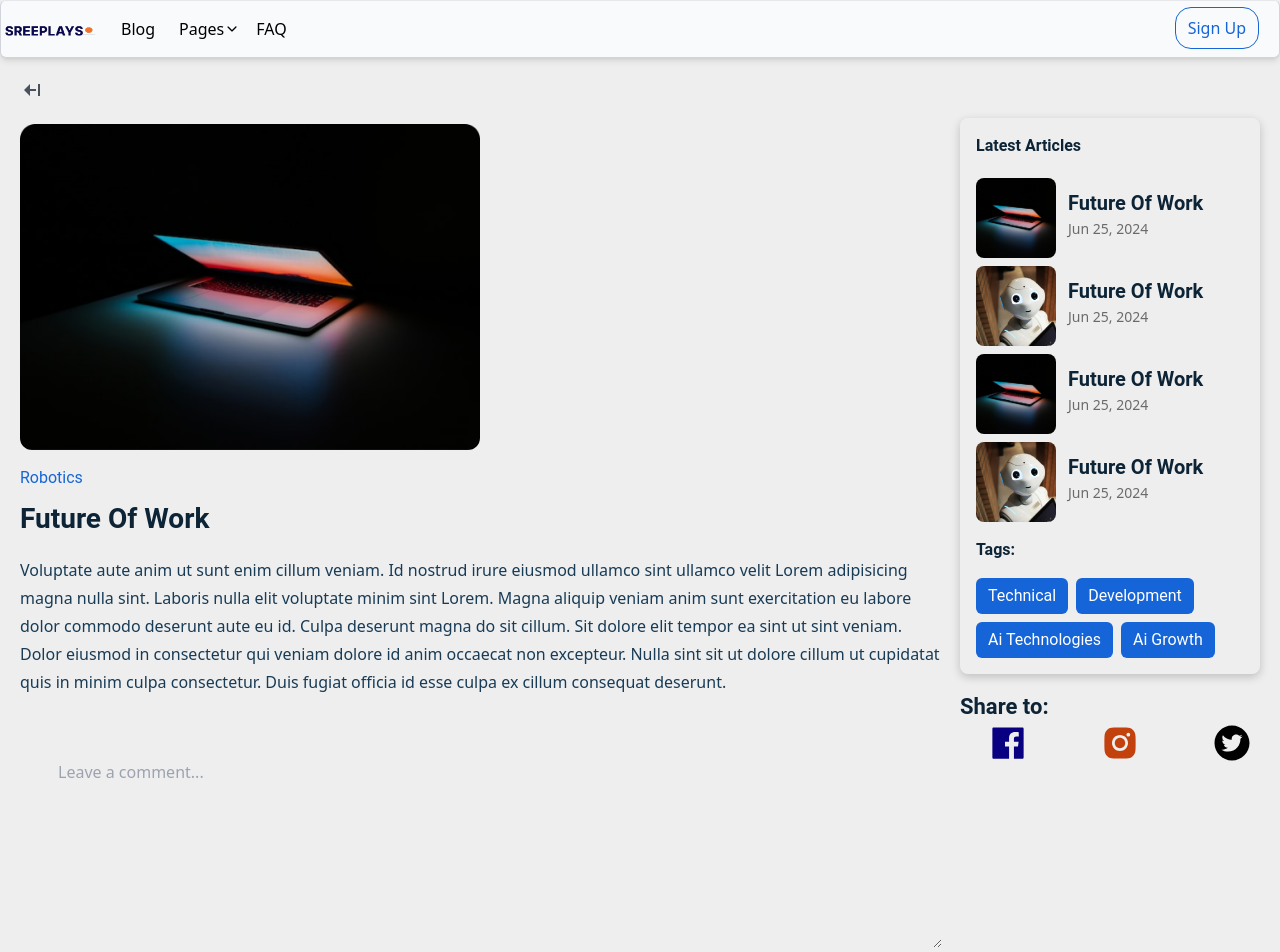
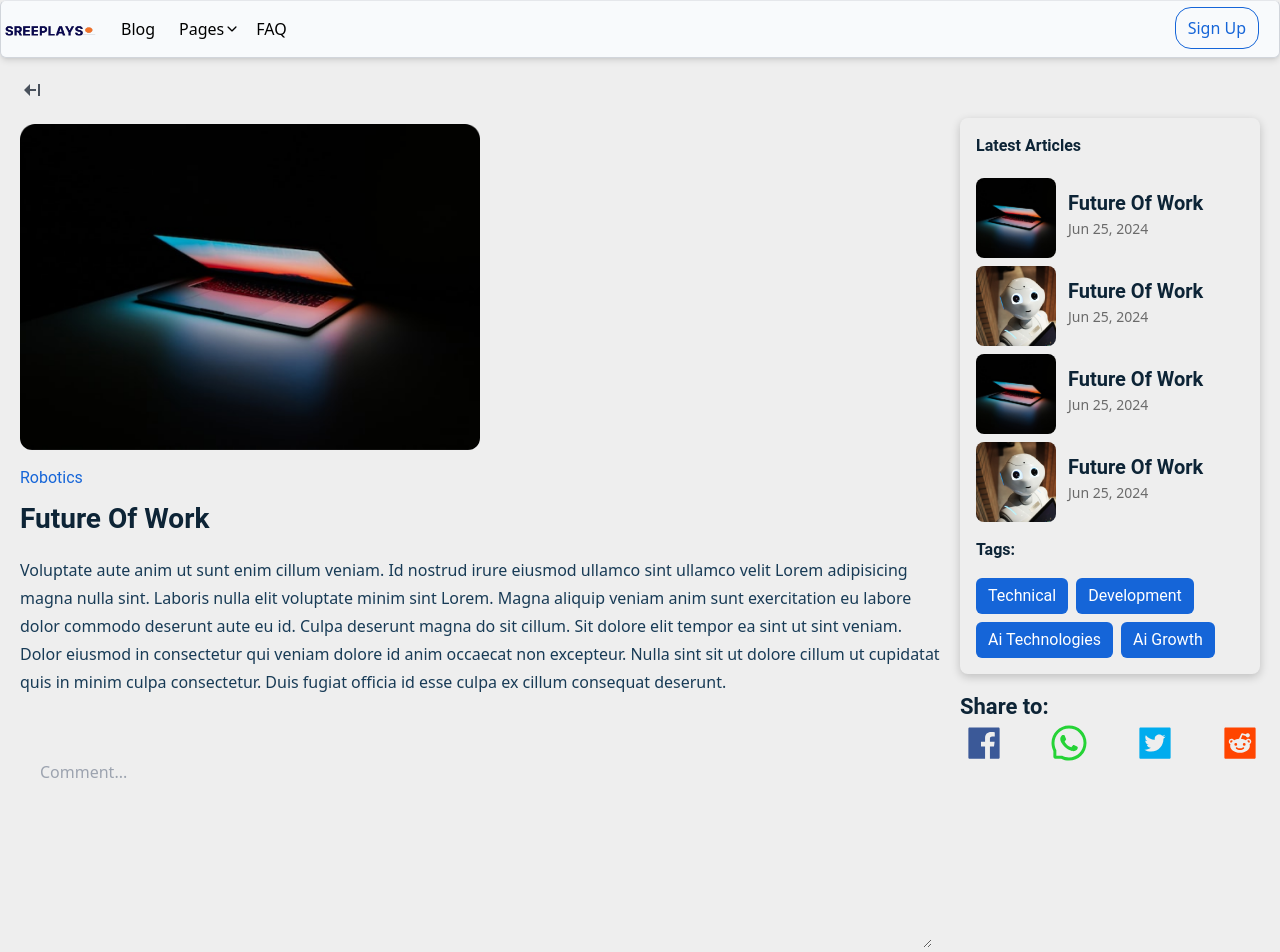
Before and after one commit to Sreeplays/BlogApp, a React (Create React App) app: page /blog/1 in a window 1280 px wide. Shown: the top 952 px of the page. Built offline with nearby package versions, Linux system fonts and the light colour scheme.

Commit message:
Frontend full done just some policy pages at last

```diff
--- a/src/components/Comments-Comp/COMMENTS.jsx
+++ b/src/components/Comments-Comp/COMMENTS.jsx
@@ -29,7 +29,7 @@ const COMMENTS = ({
   const repliedParentId = parentId ? parentId : comment._id;
   const repliedUserId = comment.user_id;
   return (
-    <div className="flex flex-nowrap items-start p-4 px-10 md:px-4 rounded-xl bg-[#F2F4F5] gap-x-4">
+    <div className="flex flex-wrap md:flex-nowrap items-start p-3 px-12 md:px-4 rounded-xl bg-[#F2F4F5] gap-x-2">
       <img
         src={images.userImage}
         alt="user profile"
--- a/src/components/Comments-Comp/commentsContainer.jsx
+++ b/src/components/Comments-Comp/commentsContainer.jsx
@@ -65,7 +65,7 @@ const CommentsContainer = ({ className, loggedUserId }) => {
         btnLabel="Send"
         formSubmitHandler={(value) => addComentHandler(value)}
       />
-      <div className="space-y-4 md:px-5 px-10 mt-5 mb-5">
+      <div className="space-y-4 px-5 mt-5 mb-5">
         {mainComment.map((comment) => (
           <COMMENTS
             key={comment._id}
--- a/src/components/Comments-Comp/commentsForm.jsx
+++ b/src/components/Comments-Comp/commentsForm.jsx
@@ -10,15 +10,15 @@ const [value, setValue] = useState(initialText)
   }
   return (
     <form onSubmit={submitHandler}>
-      <div className='flex flex-col items-end rounded-lg p-1 pr-11 md:pr-2 ' >
-      <textarea id="" rows={7} className='text-black bg-transparent w-full focus:outline-blue-500 h-max-[250px] rounded-lg placeholder:px-1 placeholder:text-base px-5 mx-[-10px] py-5' placeholder='Leave a comment...' value={value} onChange={(e) => setValue(e.target.value)}></textarea>
-      <div className='flex items-centre gap-x-2'>
+      <div className='flex flex-col justify-end items-end rounded-lg p-1 md:pr-2' >
+      <textarea id="" rows={7} className='text-black text-xs md:text-base bg-transparent w-full focus:outline-blue-500 h-max-[250px] rounded-lg placeholder:text-xs placeholder:px-1 md:placeholder:text-base px-3 py-5' placeholder='Comment...' value={value} onChange={(e) => setValue(e.target.value)} aria-expanded="true"></textarea>
+      <div className='flex flex-col-reverse gap-y-2 gap-x-2 min-[520px]:flex-row'>
         {formCancelHandler && (
           <button className='border border-red-500 text-red-500 md:py-2.5 md:px-6 py-1 px-3 rounded-lg mb-4 mt-2' onClick={formCancelHandler}>
             Cancel
           </button>
         )}
-        <button className='bg-primary text-white md:py-2.5 md:px-6 py-1 px-3 rounded-lg mb-4 mt-2' onSubmit={formSubmitHandler}>{btnLabel}</button>
+        <button className='bg-primary text-white md:py-2.5 md:px-6 py-1 px-3 rounded-lg mb-2 mt-2' onSubmit={formSubmitHandler}>{btnLabel}</button>
       </div>
 
       </div>
--- a/src/components/SocialButtons.jsx
+++ b/src/components/SocialButtons.jsx
@@ -1,20 +1,23 @@
 import React from 'react'
-import { AiFillFacebook, AiFillInstagram, AiFillTwitterCircle } from 'react-icons/ai'
+import { AiFillFacebook, AiFillInstagram, AiFillRedditSquare, AiFillTwitterSquare, AiOutlineWhatsApp } from 'react-icons/ai'
 import { FiFacebook } from 'react-icons/fi'
 
 const SocialButtons = ({url, title}) => {
   return (
     <div className=''>
         <h4 className='text-dark-hard font-roboto font-bold text-md md:text-xl px-2 pt-4 pb-[-16px]'>Share to:</h4>
-        <div className='flex flex-row w-3'>
-          <a href="/" className='mx-6' >
-            <AiFillFacebook  className='w-16 h-10 fill-[#090081]'/>
+        <div className='w-full flex justify-between pl-3'>
+          <a href={'https://www.facebook.com/dialog/share?app_id=966768428586484&display=popup&href=' + url} className='' >
+            <AiFillFacebook  className='w-10 h-auto fill-[#3b5998]'/>
           </a>
-          <a href="/" className='mx-6' >
-            <AiFillInstagram  className='w-16 h-10 fill-orange-700'/>
+          <a href={'https://api.whatsapp.com/send/?text=' + url} className='' >
+            <AiOutlineWhatsApp  className='w-10 h-auto fill-[#25D336]'/>
           </a>
-          <a href="/" className='mx-6' >
-            <AiFillTwitterCircle  className='w-16 h-10 fil-black'/>
+          <a href={'https://www.twitter.com/intent/tweet?url=' + url}  className='' >
+            <AiFillTwitterSquare  className='w-10 h-auto fill-[#00acee]'/>
+          </a>
+          <a href={'https://www.reddit.com/submit?url=' + url + '&title=' + title}  className='' >
+            <AiFillRedditSquare  className='w-10 h-auto fill-[#ff4500]'/>
           </a>
         </div>
 
```
